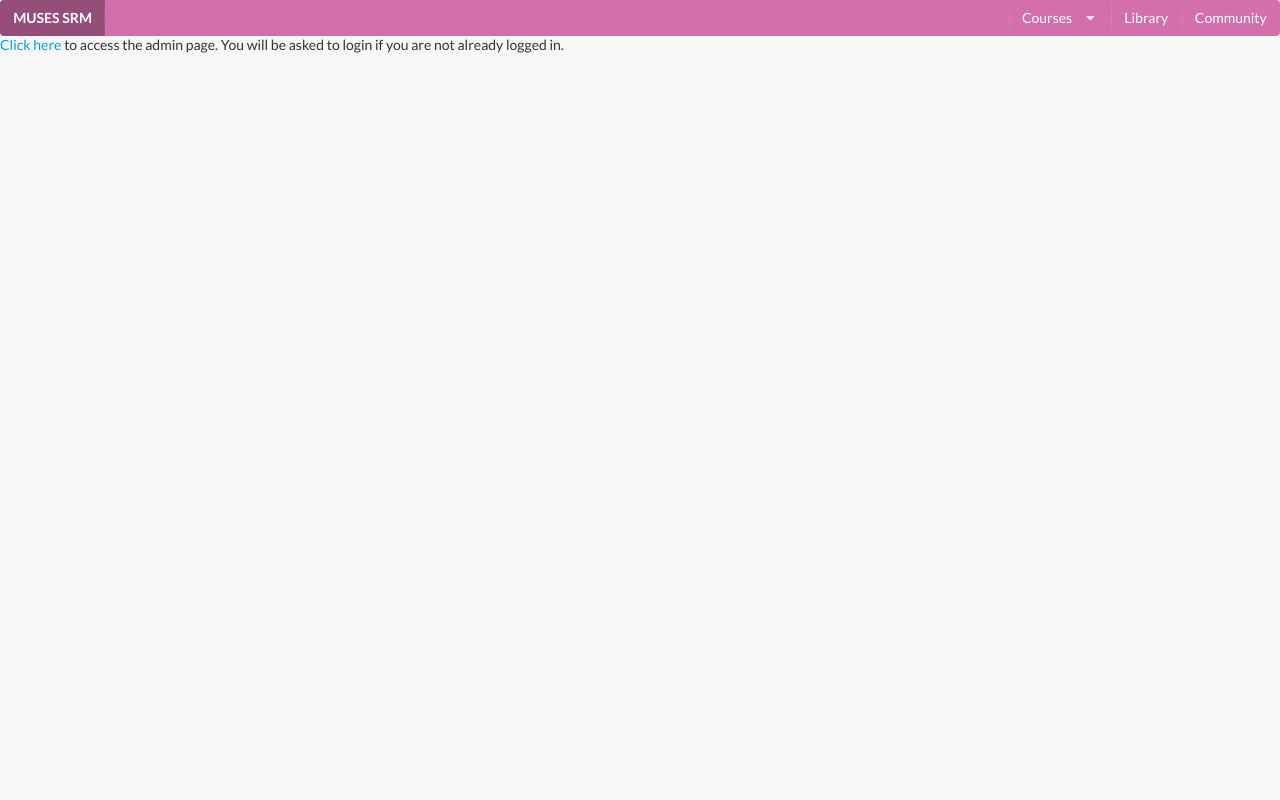
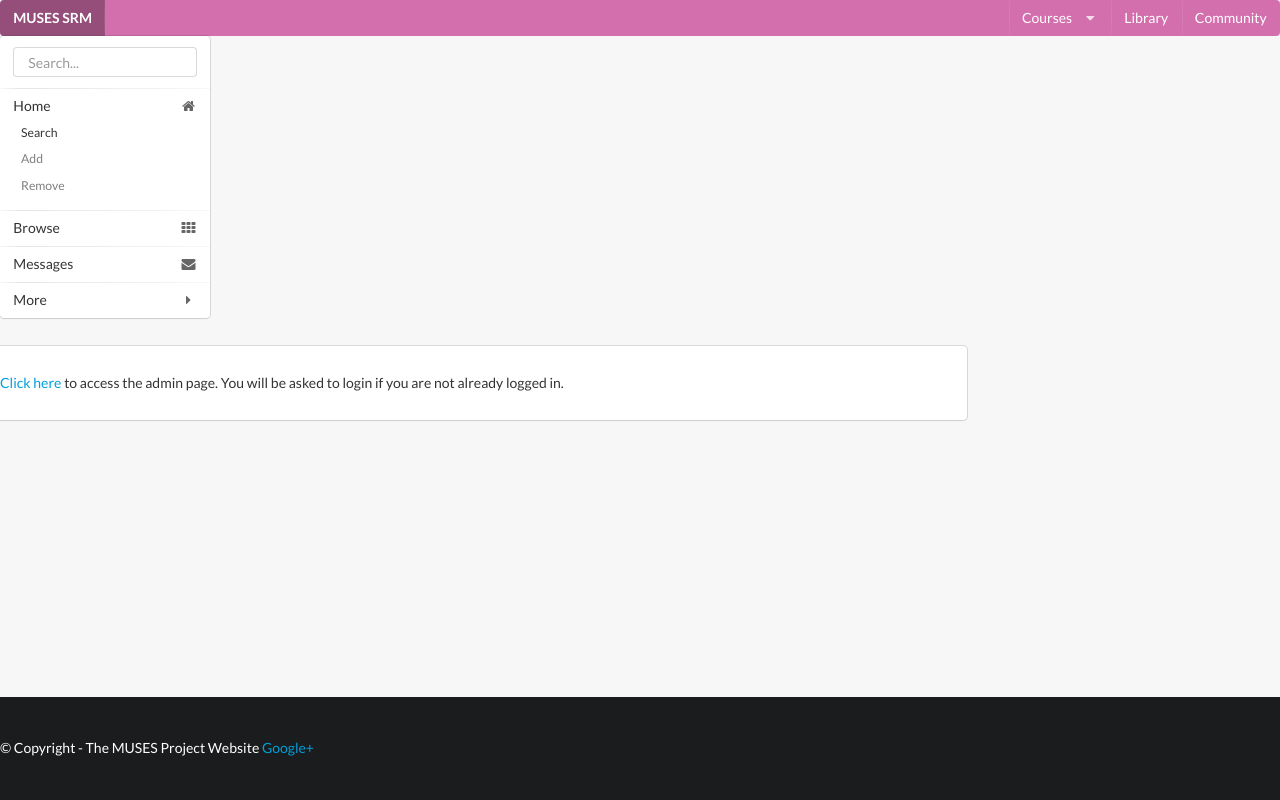
Before and after one commit to MusesProject/MusesSRM, a Java web app: page / in a window 1280 px wide. Run offline with Tomcat 11, a stand-in JSP engine, Linux system fonts and the light colour scheme; some libraries are stand-ins or nearby versions.

Commit message:
Add menu and footer files

```diff
--- a/src/main/webapp/index.jsp
+++ b/src/main/webapp/index.jsp
@@ -6,11 +6,11 @@
 
 <%@page contentType="text/html" pageEncoding="UTF-8"%>
 <!DOCTYPE HTML PUBLIC "-//W3C//DTD HTML 4.01 Transitional//EN"
-   "http://www.w3.org/TR/html4/loose.dtd">
+    "http://www.w3.org/TR/html4/loose.dtd">
 
 <jsp:include page="modules/header.jsp"></jsp:include>
+<jsp:include page="modules/menu.jsp"></jsp:include>
 
+    <a href="admin.jsp">Click here </a> to access the admin page. You will be asked to login if you are not already logged in.
 
-        <a href="admin.jsp">Click here </a> to access the admin page. You will be asked to login if you are not already logged in.
-    </body>
-</html>
+<jsp:include page="modules/footer.jsp"></jsp:include>
--- /dev/null
+++ b/src/main/webapp/modules/footer.jsp
@@ -0,0 +1,19 @@
+<%--
+    Document   : footer
+    Created on : 26-mar-2015, 11:47:22
+    Author     : Antonio Fernández Ares <antares@ugr.es>
+--%>
+
+<%@page contentType="text/html" pageEncoding="UTF-8"%>
+<!DOCTYPE html>
+
+</div></div>
+<div class="ui inverted black footer vertical segment">
+
+    <span class="copyright">© Copyright - The MUSES Project Website <a href="https://plus.google.com/105068115039168353022" rel="publisher">Google+</a></span>
+
+    <nav class="sub_menu_socket" role="navigation" itemscope="itemscope" itemtype="https://schema.org/SiteNavigationElement"></nav>
+</div>
+
+    </body>
+</html>
--- /dev/null
+++ b/src/main/webapp/modules/menu.jsp
@@ -0,0 +1,44 @@
+<%--
+    Document   : menu
+    Created on : 26-mar-2015, 11:37:31
+    Author     : Antonio Fernández Ares <antares@ugr.es>
+--%>
+
+<%@page contentType="text/html" pageEncoding="UTF-8"%>
+<!DOCTYPE html>
+
+<div class="ui grid">
+<div class="two wide column">
+
+<div class="ui vertical menu">
+  <div class="item">
+    <div class="ui input"><input type="text" placeholder="Search..."></div>
+  </div>
+  <div class="item">
+    <i class="home icon"></i> Home
+    <div class="menu">
+      <a class="active item">Search</a>
+      <a class="item">Add</a>
+      <a class="item">Remove</a>
+    </div>
+  </div>
+    <a class="item">
+        <i class="grid layout icon"></i> Browse
+    </a>
+    <a class="item">
+        <i class="mail icon"></i> Messages
+    </a>
+    <div class="ui dropdown item">
+        More
+        <i class="dropdown icon"></i>
+        <div class="menu">
+            <a class="item"><i class="edit icon"></i> Edit Profile</a>
+            <a class="item"><i class="globe icon"></i> Choose Language</a>
+            <a class="item"><i class="settings icon"></i> Account Settings</a>
+        </div>
+    </div>
+</div>
+
+</div>
+
+<div class="twelve wide column ui segment">
--- a/src/main/webapp/resources/css/header.css
+++ b/src/main/webapp/resources/css/header.css
@@ -75,6 +75,10 @@ html {
 #home .footer.segment {
   background-color: #000000;
   padding: 3rem 0rem;
+      bottom: 0px;
+    position: absolute;
+    width: 100%;
+
 }
 
 
```
Also changed, not shown: src/main/webapp/logout.jsp (line endings or trailing spaces).
